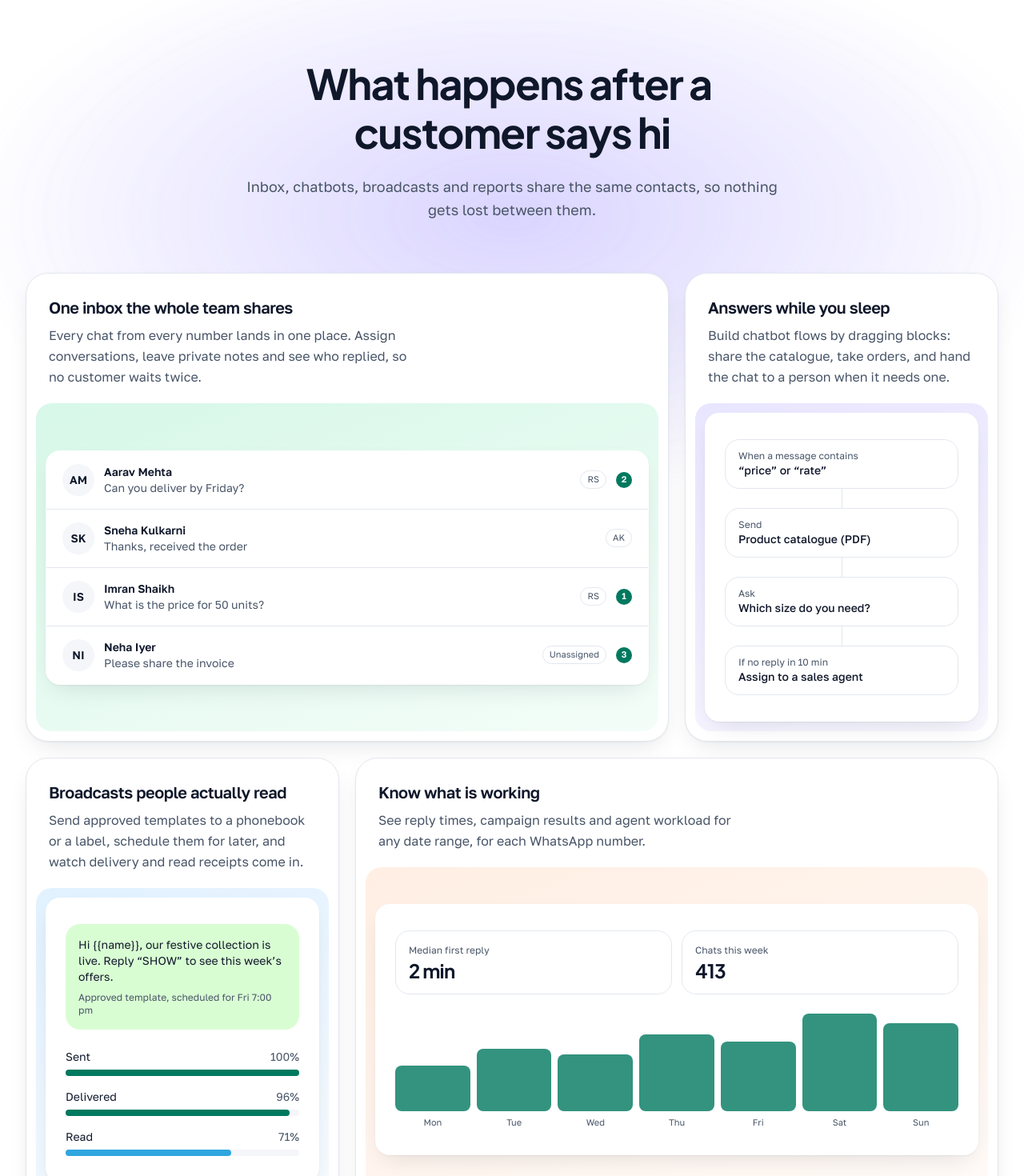
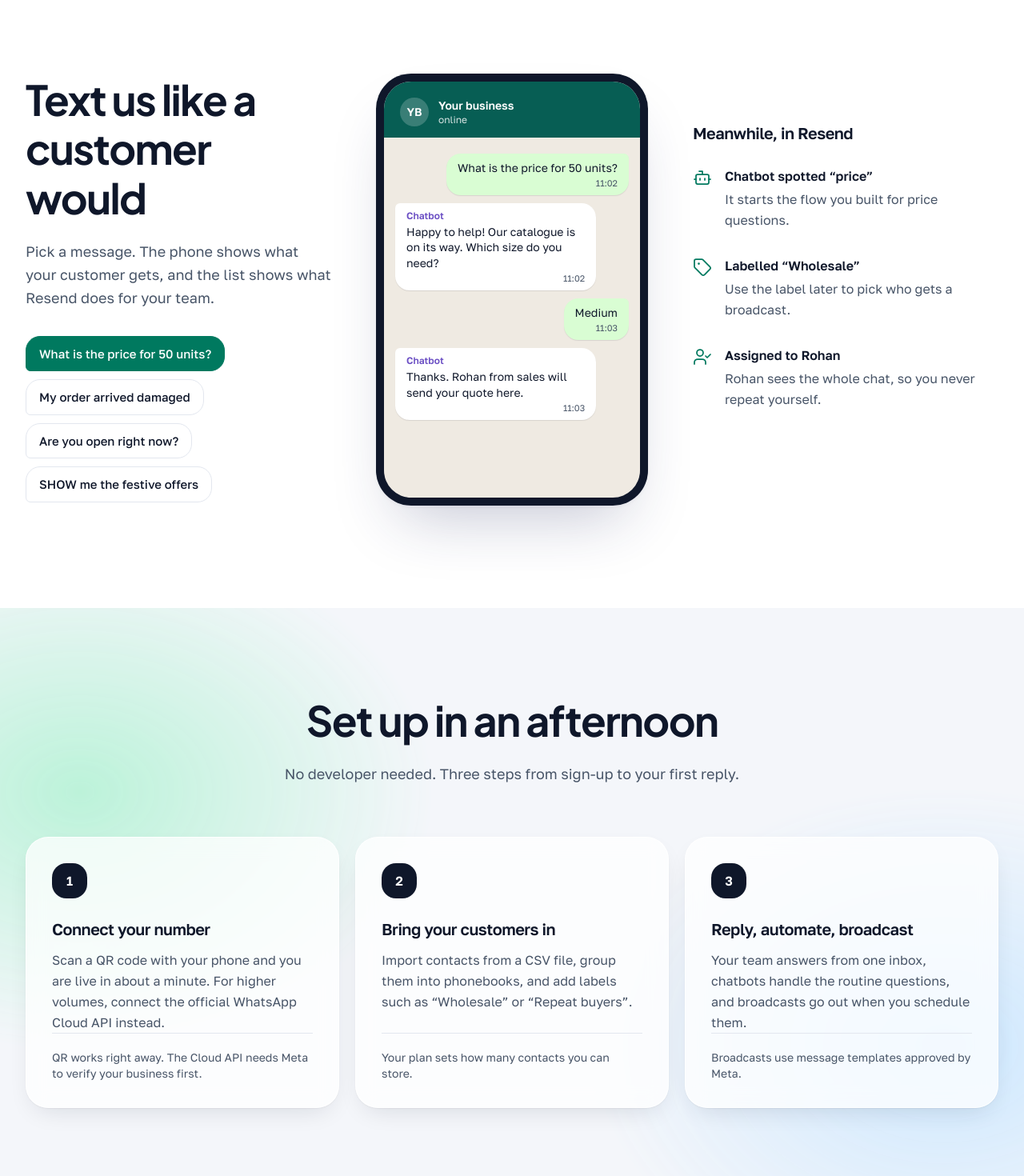
Before and after one commit to sdev4522/Resend, a Next.js app in the folder frontend/: page / in a window 1280 px wide. Shown: the part 1440-2910 px from the top of the page at 80% size. Built offline with nearby package versions, Linux system fonts and the light colour scheme; no server answers.

Commit message:
[CLAUDE] feat(landing): replace feature bento with interactive chat demo
Co-Authored-By: Claude Opus 5.5 <noreply@anthropic.com>

```diff
--- a/frontend/components/marketing/landing/message-journey.tsx
+++ b/frontend/components/marketing/landing/message-journey.tsx
@@ -1,221 +1,204 @@
 'use client';
 
+import { useEffect, useRef, useState } from 'react';
+import { BarChart3, Bot, Clock3, Megaphone, StickyNote, Tag, UserCheck, type LucideIcon } from 'lucide-react';
 import { cn } from '@/lib/utils';
-import { RevealText, trackSpot } from './reveal-text';
+import { RevealText } from './reveal-text';
 
-type Chapter = {
-  id: string;
-  title: string;
-  body: string;
-  visual: React.ReactNode;
-  /** Grid placement in the bento + the tint of its illustration well */
-  span: string;
-  tint: string;
-};
+/**
+ * "Be the customer" demo: pick a message, watch the WhatsApp reply arrive and,
+ * next to it, what Resend did behind the scenes. Replaces the static bento.
+ * The first story is rendered complete, so there is never an empty state.
+ */
 
-/* ----------------------------- Illustrations ----------------------------- */
+type Step =
+  | { kind: 'in' | 'out'; text: string; time: string; by?: string }
+  | { kind: 'log'; icon: LucideIcon; title: string; detail: string };
 
-function InboxVisual() {
-  const rows = [
-    { name: 'Aarav Mehta', msg: 'Can you deliver by Friday?', who: 'RS', unread: 2 },
-    { name: 'Sneha Kulkarni', msg: 'Thanks, received the order', who: 'AK', unread: 0 },
-    { name: 'Imran Shaikh', msg: 'What is the price for 50 units?', who: 'RS', unread: 1 },
-    { name: 'Neha Iyer', msg: 'Please share the invoice', who: '—', unread: 3 },
-  ];
-  return (
-    <ul className="divide-y divide-[var(--lp-line)]">
-      {rows.map((r) => (
-        <li key={r.name} className="flex items-center gap-3 px-5 py-4">
-          <div className="flex h-10 w-10 shrink-0 items-center justify-center rounded-full bg-[var(--muted)] text-sm font-semibold">
-            {r.name
-              .split(' ')
-              .map((p) => p[0])
-              .join('')}
-          </div>
-          <div className="min-w-0 flex-1">
-            <p className="text-sm font-semibold text-[var(--lp-ink)]">{r.name}</p>
-            <p className="truncate text-sm text-[var(--lp-mute)]">{r.msg}</p>
-          </div>
-          <span
-            className="rounded-full border border-[var(--lp-line)] px-2 py-0.5 text-[11px] text-[var(--lp-mute)]"
-            title={r.who === '—' ? 'Unassigned' : 'Assigned agent'}
-          >
-            {r.who === '—' ? 'Unassigned' : r.who}
-          </span>
-          {r.unread > 0 && (
-            <span className="flex h-5 min-w-5 items-center justify-center rounded-full bg-primary px-1.5 text-[11px] font-semibold text-primary-foreground">
-              {r.unread}
-            </span>
-          )}
-        </li>
-      ))}
-    </ul>
-  );
-}
+type Story = { id: string; pick: string; steps: Step[] };
 
-function FlowVisual() {
-  const nodes = [
-    { t: 'When a message contains', d: '“price” or “rate”' },
-    { t: 'Send', d: 'Product catalogue (PDF)' },
-    { t: 'Ask', d: 'Which size do you need?' },
-    { t: 'If no reply in 10 min', d: 'Assign to a sales agent' },
-  ];
-  return (
-    <div className="flex flex-col items-center gap-0 px-6 py-8">
-      {nodes.map((n, i) => (
-        <div key={n.t} className="flex w-full max-w-sm flex-col items-center">
-          <div className="w-full rounded-2xl border border-[var(--lp-line)] bg-[var(--lp-raised)] px-4 py-3">
-            <p className="text-xs text-[var(--lp-mute)]">{n.t}</p>
-            <p className="text-sm font-medium text-[var(--lp-ink)]">{n.d}</p>
-          </div>
-          {i < nodes.length - 1 && <div className="h-6 w-px bg-[var(--lp-line)]" aria-hidden="true" />}
-        </div>
-      ))}
-    </div>
-  );
-}
-
-function BroadcastVisual() {
-  const bars = [
-    { label: 'Sent', value: 100 },
-    { label: 'Delivered', value: 96 },
-    { label: 'Read', value: 71, read: true },
-  ];
-  return (
-    <div className="px-6 py-8">
-      <div className="rounded-2xl bg-[var(--lp-bubble)] p-4">
-        <p className="text-sm text-[var(--lp-ink)]">
-          Hi {'{{name}}'}, our festive collection is live. Reply “SHOW” to see this week’s offers.
-        </p>
-        <p className="mt-2 text-xs text-[var(--lp-mute)]">Approved template, scheduled for Fri 7:00 pm</p>
-      </div>
-      <div className="mt-6 space-y-4">
-        {bars.map((b) => (
-          <div key={b.label}>
-            <div className="mb-1.5 flex justify-between text-sm">
-              <span className="text-[var(--lp-ink)]">{b.label}</span>
-              <span className="text-[var(--lp-mute)]">{b.value}%</span>
-            </div>
-            <div className="h-2 rounded-full bg-[var(--muted)]">
-              <div
-                className="h-2 rounded-full"
-                style={{ width: `${b.value}%`, background: b.read ? 'var(--lp-read)' : 'var(--primary)' }}
-              />
-            </div>
-          </div>
-        ))}
-      </div>
-    </div>
-  );
-}
-
-function ReportVisual() {
-  const days = [38, 52, 47, 64, 58, 81, 73];
-  const max = Math.max(...days);
-  const names = ['Mon', 'Tue', 'Wed', 'Thu', 'Fri', 'Sat', 'Sun'];
-  return (
-    <div className="px-6 py-8">
-      <div className="grid grid-cols-2 gap-3">
-        <div className="rounded-2xl border border-[var(--lp-line)] p-4">
-          <p className="text-xs text-[var(--lp-mute)]">Median first reply</p>
-          <p className="lp-section-title mt-1 text-2xl">2 min</p>
-        </div>
-        <div className="rounded-2xl border border-[var(--lp-line)] p-4">
-          <p className="text-xs text-[var(--lp-mute)]">Chats this week</p>
-          <p className="lp-section-title mt-1 text-2xl">413</p>
-        </div>
-      </div>
-      <div className="mt-6 flex h-36 items-end gap-2" role="img" aria-label="Chats per day this week">
-        {days.map((d, i) => (
-          <div key={names[i]} className="flex h-full flex-1 flex-col items-center gap-1.5">
-            <div className="flex w-full flex-1 items-end">
-              <div className="w-full rounded-md bg-primary/80" style={{ height: `${(d / max) * 100}%` }} />
-            </div>
-            <span className="text-[11px] text-[var(--lp-mute)]">{names[i]}</span>
-          </div>
-        ))}
-      </div>
-    </div>
-  );
-}
-
-const chapters: Chapter[] = [
+const STORIES: Story[] = [
   {
-    id: 'inbox',
-    title: 'One inbox the whole team shares',
-    body: 'Every chat from every number lands in one place. Assign conversations, leave private notes and see who replied, so no customer waits twice.',
-    visual: <InboxVisual />,
-    span: 'md:col-span-2',
-    tint: 'var(--lp-glow-mint)',
+    id: 'price',
+    pick: 'What is the price for 50 units?',
+    steps: [
+      { kind: 'in', text: 'What is the price for 50 units?', time: '11:02' },
+      { kind: 'log', icon: Bot, title: 'Chatbot spotted “price”', detail: 'It starts the flow you built for price questions.' },
+      { kind: 'out', by: 'Chatbot', text: 'Happy to help! Our catalogue is on its way. Which size do you need?', time: '11:02' },
+      { kind: 'in', text: 'Medium', time: '11:03' },
+      { kind: 'log', icon: Tag, title: 'Labelled “Wholesale”', detail: 'Use the label later to pick who gets a broadcast.' },
+      { kind: 'out', by: 'Chatbot', text: 'Thanks. Rohan from sales will send your quote here.', time: '11:03' },
+      { kind: 'log', icon: UserCheck, title: 'Assigned to Rohan', detail: 'Rohan sees the whole chat, so you never repeat yourself.' },
+    ],
   },
   {
-    id: 'automate',
-    title: 'Answers while you sleep',
-    body: 'Build chatbot flows by dragging blocks: share the catalogue, take orders, and hand the chat to a person when it needs one.',
-    visual: <FlowVisual />,
-    span: '',
-    tint: 'var(--lp-glow-lilac)',
+    id: 'person',
+    pick: 'My order arrived damaged',
+    steps: [
+      { kind: 'in', text: 'My order arrived damaged', time: '15:20' },
+      { kind: 'log', icon: UserCheck, title: 'Handed to Asha, Support', detail: 'The chatbot steps aside and a person takes the chat.' },
+      { kind: 'out', by: 'Asha, Support', text: 'I’m sorry about that. Could you tell me the order number?', time: '15:22' },
+      { kind: 'in', text: 'It is 4471', time: '15:23' },
+      { kind: 'log', icon: StickyNote, title: 'Private note added', detail: '“Replacement approved, ship today.” Only your team sees it.' },
+      { kind: 'out', by: 'Asha, Support', text: 'A replacement ships today, at no charge.', time: '15:25' },
+      { kind: 'log', icon: BarChart3, title: 'First reply: 2 minutes', detail: 'Reply times show up in your reports.' },
+    ],
   },
   {
-    id: 'broadcast',
-    title: 'Broadcasts people actually read',
-    body: 'Send approved templates to a phonebook or a label, schedule them for later, and watch delivery and read receipts come in.',
-    visual: <BroadcastVisual />,
-    span: '',
-    tint: 'var(--lp-glow-sky)',
+    id: 'night',
+    pick: 'Are you open right now?',
+    steps: [
+      { kind: 'in', text: 'Are you open right now?', time: '23:40' },
+      { kind: 'log', icon: Clock3, title: 'Nobody is at the desk', detail: 'The chatbot answers, even at 11:40 pm.' },
+      { kind: 'out', by: 'Chatbot', text: 'We open at 10 am. What are you looking for? I’ll pass it on.', time: '23:40' },
+      { kind: 'in', text: 'A gift hamper for 20 people', time: '23:41' },
+      { kind: 'out', by: 'Chatbot', text: 'Noted. Someone will message you in the morning.', time: '23:41' },
+      { kind: 'log', icon: UserCheck, title: 'Waiting in the shared inbox', detail: 'Your team opens the day with the request, ready to assign.' },
+    ],
   },
   {
-    id: 'measure',
-    title: 'Know what is working',
-    body: 'See reply times, campaign results and agent workload for any date range, for each WhatsApp number.',
-    visual: <ReportVisual />,
-    span: 'md:col-span-2',
-    tint: 'var(--lp-glow-peach)',
+    id: 'offer',
+    pick: 'SHOW me the festive offers',
+    steps: [
+      { kind: 'log', icon: Megaphone, title: 'Broadcast sent on schedule', detail: 'An approved template goes to everyone labelled “Repeat buyers”.' },
+      { kind: 'out', by: 'Broadcast', text: 'Hi Neha, our festive collection is live. Reply SHOW to see this week’s offers.', time: '19:00' },
+      { kind: 'in', text: 'SHOW me the festive offers', time: '19:04' },
+      { kind: 'log', icon: Bot, title: 'Reply starts a chatbot flow', detail: 'The word SHOW triggers it, with no one typing.' },
+      { kind: 'out', by: 'Chatbot', text: 'Here you go: sarees from ₹1,499 and kurtas from ₹899. Want one kept aside?', time: '19:04' },
+      { kind: 'log', icon: BarChart3, title: 'Counted in campaign results', detail: 'Delivered and read receipts come in as they happen.' },
+    ],
   },
 ];
 
+const PAUSE = { in: 700, out: 1000, log: 600 };
+
 export function MessageJourney() {
+  const [storyId, setStoryId] = useState(STORIES[0].id);
+  const story = STORIES.find((s) => s.id === storyId) ?? STORIES[0];
+  const [shown, setShown] = useState(STORIES[0].steps.length);
+  const timers = useRef<number[]>([]);
+
+  const clear = () => {
+    timers.current.forEach((t) => window.clearTimeout(t));
+    timers.current = [];
+  };
+  useEffect(() => clear, []);
+
+  const play = (next: Story) => {
+    clear();
+    setStoryId(next.id);
+    if (window.matchMedia('(prefers-reduced-motion: reduce)').matches) {
+      setShown(next.steps.length);
+      return;
+    }
+    setShown(1);
+    let at = 0;
+    next.steps.slice(1).forEach((step, i) => {
+      at += PAUSE[step.kind];
+      timers.current.push(window.setTimeout(() => setShown(i + 2), at));
+    });
+  };
+
+  const steps = story.steps.map((step, i) => ({ step, on: i < shown, key: `${story.id}-${i}` }));
+  const typing = shown < story.steps.length && story.steps[shown].kind === 'out';
+
+  // Unplayed steps keep their space (invisible), so nothing on the page jumps.
+  const reveal = (on: boolean) =>
+    cn('transition-[opacity,translate] duration-300', on ? 'opacity-100' : 'invisible translate-y-2 opacity-0');
+
   return (
-    <section id="journey" aria-labelledby="lp-journey-title" className="relative isolate overflow-hidden py-24 lg:py-28">
-      <div aria-hidden="true" className="absolute inset-0 -z-10">
-        <div className="lp-glow left-1/2 top-24 h-[420px] w-[820px] -translate-x-1/2 bg-[var(--lp-glow-lilac)] opacity-40" />
-      </div>
-      <div className="mx-auto max-w-7xl px-4 sm:px-6 lg:px-8">
-        <div className="mx-auto max-w-2xl text-center">
+    <section id="journey" aria-labelledby="lp-journey-title" className="relative py-24 lg:py-32">
+      <div className="mx-auto grid max-w-7xl items-center gap-x-14 gap-y-14 px-4 sm:px-6 md:grid-cols-2 lg:grid-cols-[1fr_340px_1fr] lg:px-8">
+        {/* What would you ask? */}
+        <div className="md:col-span-2 lg:col-span-1">
           <RevealText
             id="lp-journey-title"
-            text="What happens after a customer says hi"
-            className="lp-section-title text-4xl text-[var(--lp-ink)] md:text-[3.25rem]"
+            text="Text us like a customer would"
+            className="lp-section-title text-4xl text-[var(--lp-ink)] md:text-[3.25rem] md:leading-[1.08]"
           />
-          <p className="mt-5 text-lg leading-relaxed text-[var(--lp-mute)]">
-            Inbox, chatbots, broadcasts and reports share the same contacts, so nothing gets lost between them.
+          <p className="mt-5 max-w-md text-lg leading-relaxed text-[var(--lp-mute)]">
+            Pick a message. The phone shows what your customer gets, and the list shows what Resend does for your team.
           </p>
+          <div role="group" aria-label="Choose a message to send" className="mt-8 flex flex-wrap gap-2.5 lg:flex-col lg:items-start">
+            {STORIES.map((s) => {
+              const active = s.id === story.id;
+              return (
+                <button
+                  key={s.id}
+                  type="button"
+                  aria-pressed={active}
+                  onClick={() => play(s)}
+                  className={cn(
+                    'min-h-11 rounded-2xl rounded-bl-sm border px-4 py-2.5 text-left text-[15px] font-medium transition-colors duration-200',
+                    active
+                      ? 'border-primary bg-primary text-primary-foreground'
+                      : 'border-[var(--lp-line)] bg-[var(--lp-raised)] text-[var(--lp-ink)] hover:border-primary',
+                  )}
+                >
+                  {s.pick}
+                </button>
+              );
+            })}
+          </div>
         </div>
 
-        <div className="mt-16 grid gap-5 md:grid-cols-3">
-          {chapters.map((c) => (
-            <article
-              key={c.id}
-              onMouseMove={trackSpot}
-              className={cn(
-                'lp-spot flex flex-col overflow-hidden rounded-[28px] border border-[var(--lp-line)] bg-[var(--lp-raised)] shadow-[var(--lp-shadow)]',
-                c.span,
+        {/* Customer's phone */}
+        <div className="mx-auto w-full max-w-[340px] rounded-[44px] bg-[#0f172a] p-2.5 shadow-[var(--lp-shadow-lg)] dark:bg-[#2a3349]">
+          <div className="flex h-[520px] flex-col overflow-hidden rounded-[34px] bg-[#efeae2] dark:bg-[var(--lp-sunk)]">
+            <div className="flex items-center gap-3 bg-[#075e54] px-5 pb-3.5 pt-5 text-white">
+              <span aria-hidden="true" className="flex h-9 w-9 items-center justify-center rounded-full bg-white/20 text-sm font-semibold">
+                YB
+              </span>
+              <div className="leading-tight">
+                <p className="text-sm font-semibold">Your business</p>
+                <p className="text-xs text-white/85">{typing ? 'typing…' : 'online'}</p>
+              </div>
+            </div>
+            <div
+              role="log"
+              aria-label="Customer’s WhatsApp chat"
+              className="flex flex-1 flex-col gap-2.5 px-3.5 py-5"
+            >
+              {steps.map(({ step, on, key }) =>
+                step.kind === 'log' ? null : (
+                  <div
+                    key={key}
+                    className={cn(
+                      'max-w-[86%] rounded-2xl px-3.5 py-2 text-sm leading-snug text-[var(--lp-ink)] shadow-[0_1px_1px_rgba(15,23,42,0.1)]',
+                      step.kind === 'in'
+                        ? 'self-end rounded-tr-sm bg-[var(--lp-bubble)]'
+                        : 'self-start rounded-tl-sm bg-white dark:bg-[#2a3349]',
+                      reveal(on),
+                    )}
+                  >
+                    {step.by && (
+                      <p className="mb-0.5 text-xs font-semibold text-[#6b4fc4] dark:text-[#c9c2ff]">{step.by}</p>
+                    )}
+                    <p>{step.text}</p>
+                    <p className="mt-0.5 text-right text-[11px] text-[var(--lp-mute)]">{step.time}</p>
+                  </div>
+                ),
               )}
-            >
-              <div className="p-7 pb-5">
-                <h3 className="text-xl font-semibold tracking-tight text-[var(--lp-ink)]">{c.title}</h3>
-                <p className="mt-2 max-w-md leading-relaxed text-[var(--lp-mute)]">{c.body}</p>
-              </div>
-              <div
-                className="mx-3 mb-3 flex flex-1 flex-col justify-center rounded-[20px] p-3"
-                style={{ background: `linear-gradient(160deg, color-mix(in oklab, ${c.tint} 55%, transparent), color-mix(in oklab, ${c.tint} 15%, transparent))` }}
-              >
-                <div className="lp-spot-zoom overflow-hidden rounded-2xl border border-white/70 bg-[var(--lp-raised)] shadow-[var(--lp-shadow)] dark:border-white/10">
-                  {c.visual}
-                </div>
-              </div>
-            </article>
-          ))}
+            </div>
+          </div>
+        </div>
+
+        {/* What Resend did */}
+        <div className="min-h-[480px] md:min-h-[420px]">
+          <h3 className="text-xl font-semibold tracking-tight text-[var(--lp-ink)]">Meanwhile, in Resend</h3>
+          <ol aria-live="polite" className="mt-7 space-y-8">
+            {steps.map(({ step, on, key }) =>
+              step.kind !== 'log' ? null : (
+                <li key={key} className={cn('flex gap-4', reveal(on))}>
+                  <step.icon aria-hidden="true" className="mt-0.5 h-6 w-6 shrink-0 text-primary" strokeWidth={1.75} />
+                  <div>
+                    <p className="font-semibold text-[var(--lp-ink)]">{step.title}</p>
+                    <p className="mt-1 leading-relaxed text-[var(--lp-mute)]">{step.detail}</p>
+                  </div>
+                </li>
+              ),
+            )}
+          </ol>
         </div>
       </div>
     </section>
```
